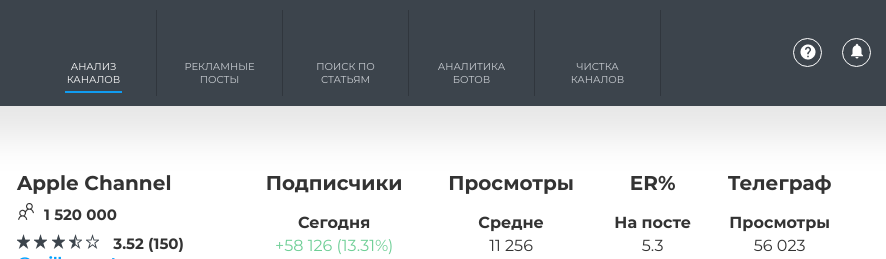
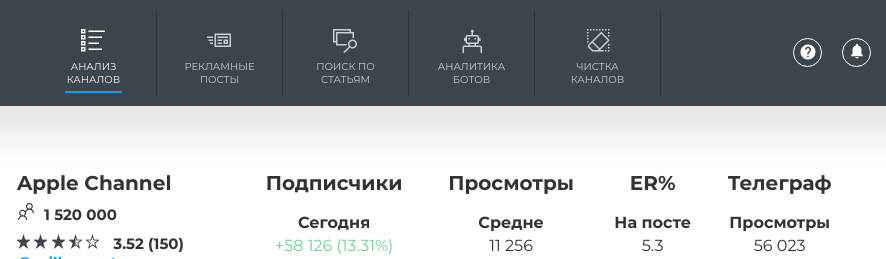
Before and after one commit to Etalona/TGHelp, a website: page source/channel.html in a window 1280 px wide. Shown: the top 259 px of the page, 274-1160 px from the left. Drawn offline with nearby package versions, Linux system fonts and the light colour scheme; files that its build step writes are made by us from their sources; the site is published under a folder, as on GitHub Pages, so addresses that start at the root find nothing.

Commit message:
исправлены пути к изображениям

```diff
--- a/source/sass/blocks/main-nav.scss
+++ b/source/sass/blocks/main-nav.scss
@@ -24,31 +24,31 @@
   color: #ffffff;
 }
 .main-nav__item--analysis {
-  background-image: url("/img/analysis-icon.png");
+  background-image: url("../img/analysis-icon.png");
   background-repeat: no-repeat;
   background-position-x: 50px;
   background-position-y: 19px;
 }
 .main-nav__item--advertising {
-  background-image: url("/img/post-icon.png");
+  background-image: url("../img/post-icon.png");
   background-repeat: no-repeat;
   background-position-x: 50px;
   background-position-y: 23px;
 }
 .main-nav__item--search {
-  background-image: url("/img/search-icon.png");
+  background-image: url("../img/search-icon.png");
   background-repeat: no-repeat;
   background-position-x: 50px;
   background-position-y: 19px;
 }
 .main-nav__item--analytic {
-  background-image: url("/img/analytic-icon.png");
+  background-image: url("../img/analytic-icon.png");
   background-repeat: no-repeat;
   background-position-x: 53px;
   background-position-y: 19px;
 }
 .main-nav__item--clean {
-  background-image: url("/img/clean-icon.png");
+  background-image: url("../img/clean-icon.png");
   background-repeat: no-repeat;
   background-position-x: 52px;
   background-position-y: 19px;
```
